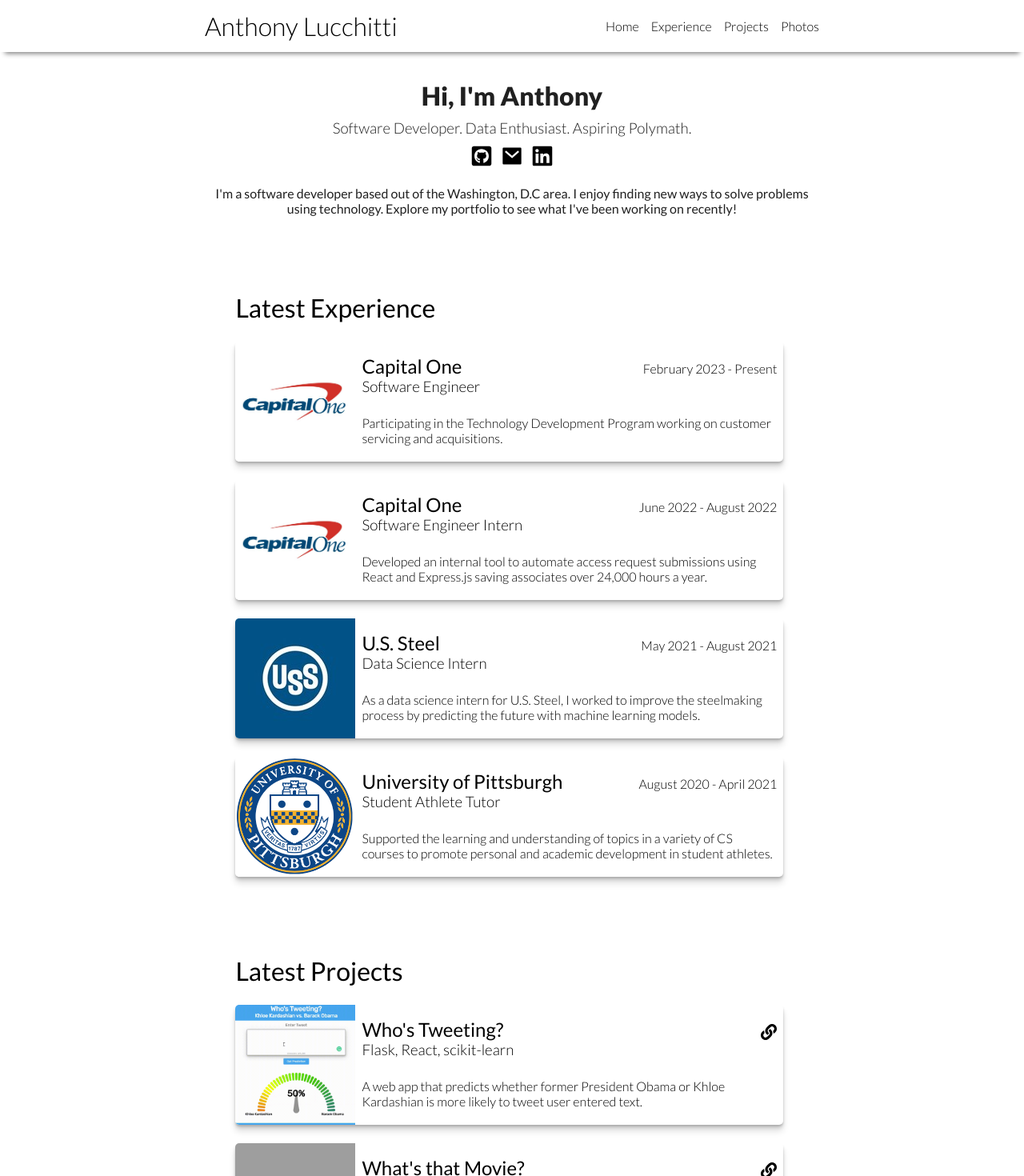
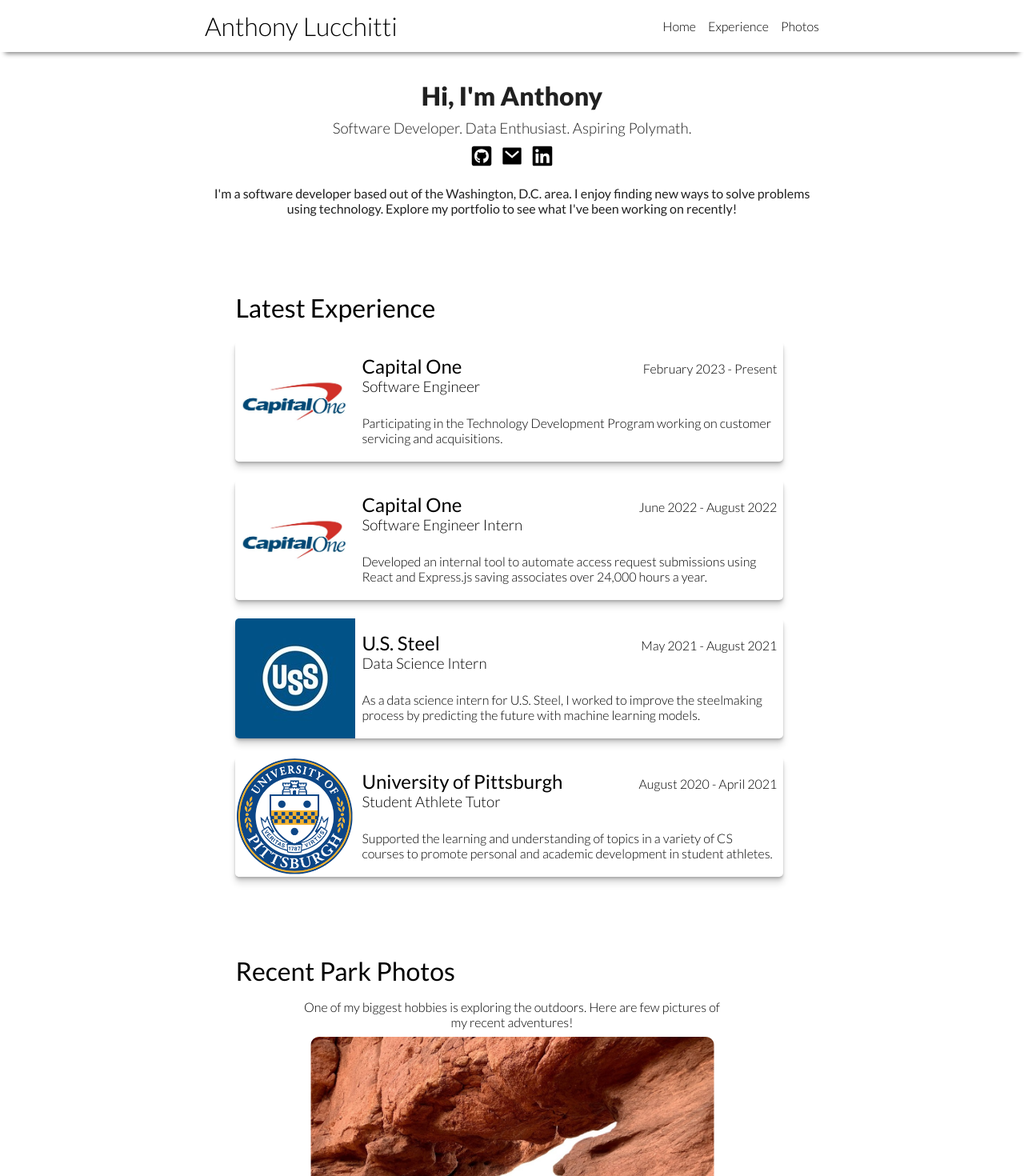
Before and after one commit to alucchitti/personal_website, a React (Create React App) app: page / in a window 1280 px wide. Shown: the top 1470 px of the page at 80% size. Built offline with nearby package versions, Linux system fonts and the light colour scheme; grey boxes are pictures that could not be loaded.

Commit message:
more content updates

```diff
--- a/public/index.html
+++ b/public/index.html
@@ -7,7 +7,7 @@
     <meta name="theme-color" content="#000000" />
     <meta
       name="description"
-      content="Web site created using create-react-app"
+      content="Hi, I'm Anthony — Software Developer. Data Enthusiast. Aspiring Polymath."
     />
     <link rel="apple-touch-icon" href="%PUBLIC_URL%/logo192.png" />
     <link rel="manifest" href="%PUBLIC_URL%/manifest.json" />
--- a/src/App.js
+++ b/src/App.js
@@ -12,7 +12,6 @@ const App = () => {
       <Header />
       <Home />
       <Experience />
-      <Projects />
       <Photos />
       <Footer />
     </div>
--- a/src/components/Header.js
+++ b/src/components/Header.js
@@ -3,7 +3,6 @@ const Header = () => {
         <div className='nav-bar'>
             <h1><a href="/#">Anthony Lucchitti</a></h1>
             <h2 id="last"><a href="#Photos">Photos</a></h2>
-            <h2><a href="#Projects">Projects</a></h2>
             <h2><a href="#Experience">Experience</a></h2>
             <h2><a href="/#">Home</a></h2>
         </div>
--- a/src/components/Home.js
+++ b/src/components/Home.js
@@ -11,7 +11,7 @@ const Home = () => {
                 <a href='mailto:alucchitti@pitt.edu'><RiMailFill size={28}/></a>
                 <a href='https://www.linkedin.com/in/alucchitti/' target="_blank" rel="noopener noreferrer"><FaLinkedin size={28}/></a>
             </div>
-            <p>I'm a software developer based out of the Washington, D.C area. I enjoy finding new ways to solve problems using technology. Explore my portfolio to see what I've been working on recently!</p>
+            <p>I'm a software developer based out of the Washington, D.C. area. I enjoy finding new ways to solve problems using technology. Explore my portfolio to see what I've been working on recently!</p>
         </div>
     )
 }
--- a/src/components/SliderData.js
+++ b/src/components/SliderData.js
@@ -3,7 +3,6 @@ import pikespeak from './images/parks/pikespeak.jpg'
 import royalgorge from './images/parks/royalgorge.jpg'
 import rockymountain from './images/parks/rockymountain.jpg'
 import kinzuabridge from './images/parks/kinzuabridge.jpg'
-import ohiopyle from './images/parks/ohiopyle.jpg'
 
 export const SliderData = [
     {
@@ -20,9 +19,6 @@ export const SliderData = [
     },
     {
         image: kinzuabridge
-    },
-    {
-        image: ohiopyle
     }
 
   ];
```
